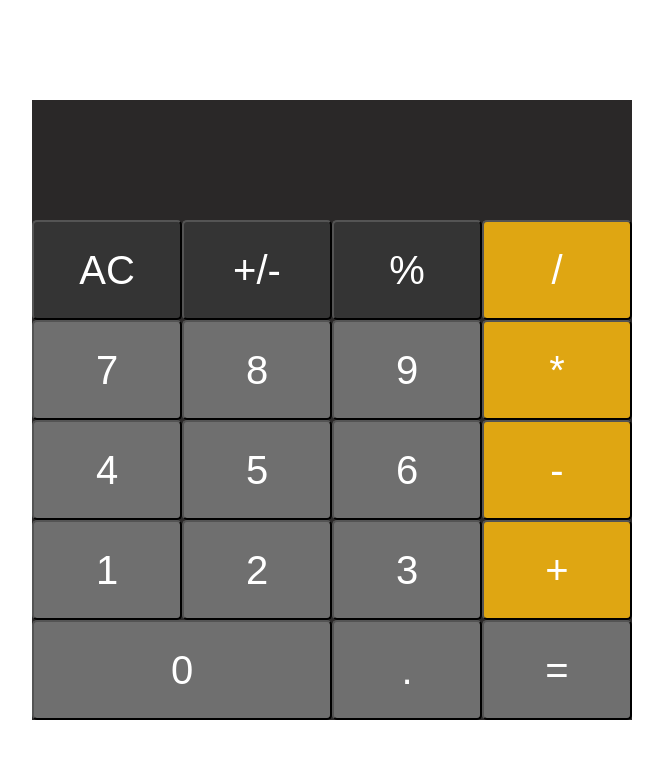
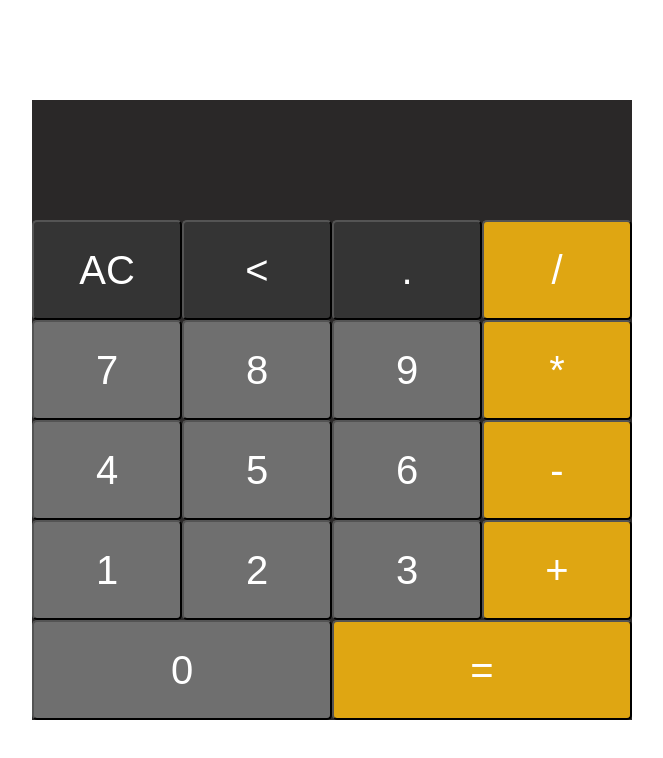
Before and after one commit to CatWeb-projects/React-Calculator, a React (Create React App) app: page / in a window 1280 px wide. Shown: the top 758 px of the page, without its empty margins (308-971 px from the left). Built offline with nearby package versions, Linux system fonts and the light colour scheme.

Commit message:
bugfixv2

```diff
--- a/src/ui/atoms/Button/Button.scss
+++ b/src/ui/atoms/Button/Button.scss
@@ -17,7 +17,7 @@
 	cursor: pointer;
 }
 .button-wrapper:nth-child(4n) button {
-    background-color: #dfa612;
+	background-color: #dfa612;
 }
 .button-wrapper:nth-child(-n + 3) button {
 	background-color: #343434;
@@ -28,3 +28,12 @@
 	grid-row-start: 5;
 	grid-row-end: 6;
 }
+.button-wrapper:nth-child(18) {
+	grid-column-start: 3;
+	grid-column-end: 5;
+	grid-row-start: 5;
+	grid-row-end: 6;
+	button {
+		background-color: #dfa612;
+	}
+}
--- a/src/ui/organisms/Buttons/Buttons.jsx
+++ b/src/ui/organisms/Buttons/Buttons.jsx
@@ -8,11 +8,11 @@ const getButtons = [
 	},
 	{
     id: 2,
-    symbol: '+/-'
+    symbol: '<'
 	},
 	{
     id: 3,
-    symbol: '%'
+    symbol: '.'
 	},
 	{
     id: 4,
@@ -71,11 +71,7 @@ const getButtons = [
     symbol: '0'
 	},
 	{
-    id: 18,
-    symbol: '.'
-	},
-	{
-		id: 19,
+		id: 18,
     symbol: '='
 	}
 ]
--- a/src/ui/organisms/Calculator/Calculator.jsx
+++ b/src/ui/organisms/Calculator/Calculator.jsx
@@ -6,16 +6,21 @@ const Calculator = () => {
   const [currentValue, setCurrentValue] = useState('')
   const handleClick = (e) => {
   e.preventDefault();
-  const operators = ['+', '-', '*', '/', '.', '%']
+  const operators = ['+', '-', '*', '/', '.']
   const {value} = e.target
   const newValue = currentValue + value
-  setCurrentValue(newValue)
+
+  if(e.target.value === '<') {
+    let back = newValue.substring(0, newValue.length - 2)
+    return setCurrentValue(back)
+  }
   if(operators.includes(newValue[newValue.length - 1])) {
     if(!operators.includes(currentValue[currentValue.length - 1])) {
       // eslint-ignore-next-line
       let conc = eval(currentValue)
-      operators.includes(newValue) ? newValue[newValue.length - 1] :
-      setCurrentValue(conc + newValue[newValue.length - 1])
+      if(operators.includes(newValue)) {
+        return newValue[newValue.length - 1]
+      } else setCurrentValue(conc + newValue[newValue.length - 1])
     } else {
       let check = currentValue.substring(0, currentValue.length - 1)
       setCurrentValue(check)
```
